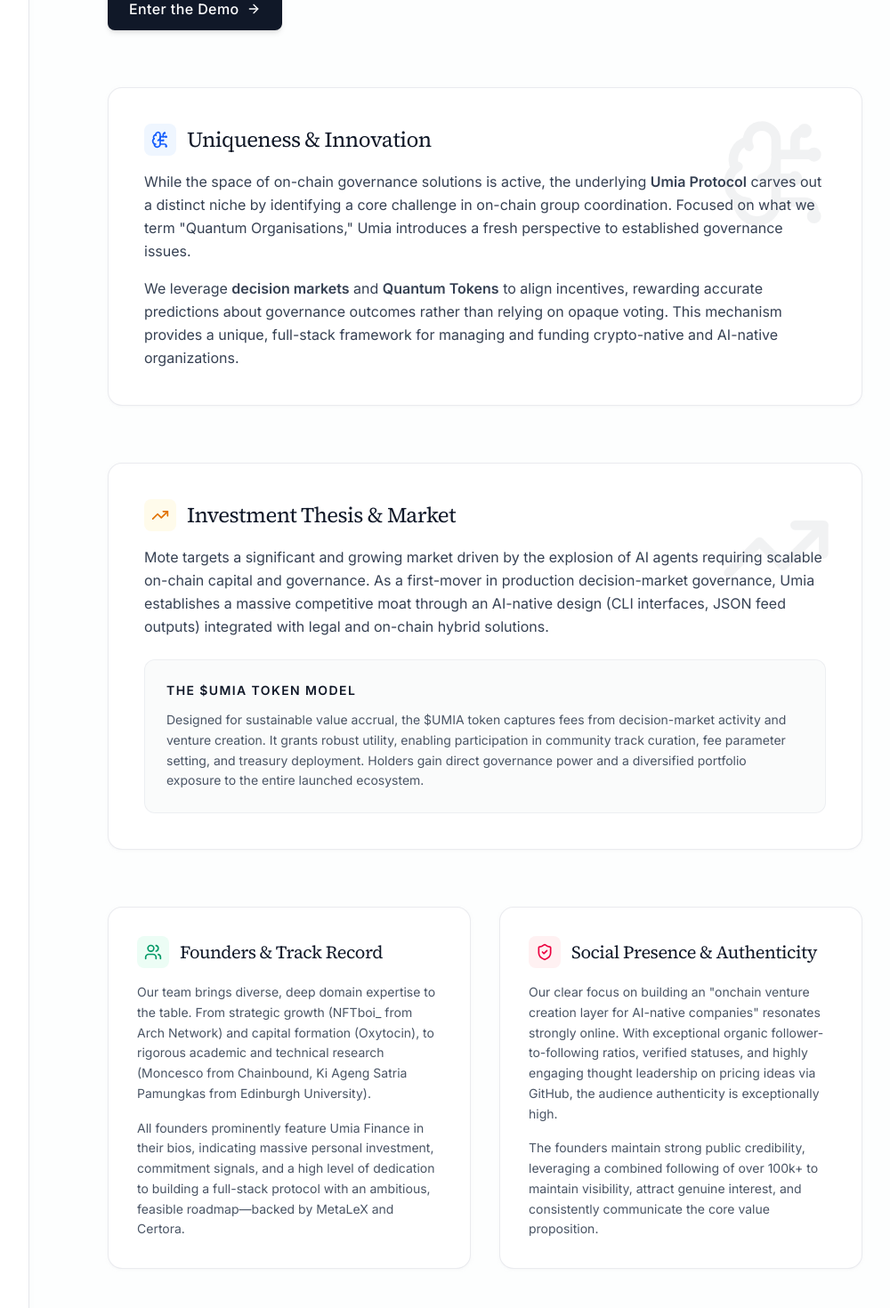
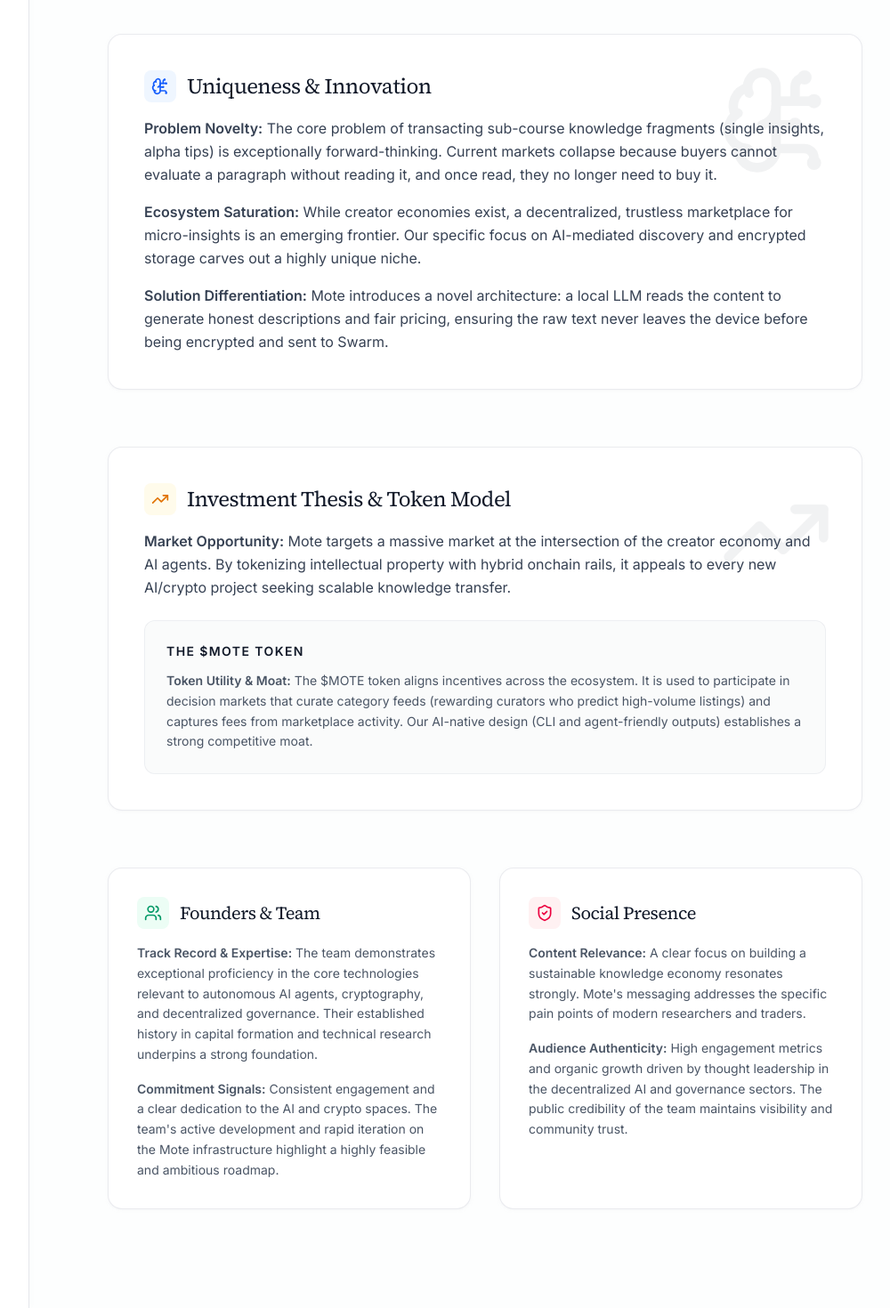
Before and after one commit to rainbowpuffpuff/mote-demo, a React (Vite) app in the folder mote/: page /about in a window 1280 px wide. Shown: the part 480-1950 px from the top of the page at 89% size, without its empty margins (223-1223 px from the left). Built offline with nearby package versions, Linux system fonts and the light colour scheme; no server answers.

Commit message:
Fix routing error and complete Category Page and Library updates

```diff
--- a/mote/src/components/About.tsx
+++ b/mote/src/components/About.tsx
@@ -6,7 +6,7 @@
     <div className="max-w-4xl mx-auto py-12 px-4 sm:px-6">
       <div className="mb-16">
         <h1 className="text-4xl sm:text-5xl font-serif tracking-tight text-gray-900 leading-tight mb-6">
-          The Marketplace for Insights, Powered by Umia Protocol
+          Mote: The Market for Insights
         </h1>
         <p className="text-xl text-gray-600 leading-relaxed max-w-3xl">
           Mote solves the "lemons problem" for knowledge. By combining local AI processing, encrypted decentralized storage, and decision markets, we allow humans and agents to buy and sell the smallest economically valuable units of insight without ever spoiling the alpha before purchase.
@@ -28,10 +28,13 @@
               <h2 className="text-2xl font-serif text-gray-900">Uniqueness & Innovation</h2>
             </div>
             <p className="text-gray-700 leading-relaxed mb-4">
-              While the space of on-chain governance solutions is active, the underlying <strong>Umia Protocol</strong> carves out a distinct niche by identifying a core challenge in on-chain group coordination. Focused on what we term "Quantum Organisations," Umia introduces a fresh perspective to established governance issues.
+              <strong>Problem Novelty:</strong> The core problem of transacting sub-course knowledge fragments (single insights, alpha tips) is exceptionally forward-thinking. Current markets collapse because buyers cannot evaluate a paragraph without reading it, and once read, they no longer need to buy it.
+            </p>
+            <p className="text-gray-700 leading-relaxed mb-4">
+              <strong>Ecosystem Saturation:</strong> While creator economies exist, a decentralized, trustless marketplace for micro-insights is an emerging frontier. Our specific focus on AI-mediated discovery and encrypted storage carves out a highly unique niche.
             </p>
             <p className="text-gray-700 leading-relaxed">
-              We leverage <strong>decision markets</strong> and <strong>Quantum Tokens</strong> to align incentives, rewarding accurate predictions about governance outcomes rather than relying on opaque voting. This mechanism provides a unique, full-stack framework for managing and funding crypto-native and AI-native organizations.
+              <strong>Solution Differentiation:</strong> Mote introduces a novel architecture: a local LLM reads the content to generate honest descriptions and fair pricing, ensuring the raw text never leaves the device before being encrypted and sent to Swarm.
             </p>
           </div>
         </section>
@@ -44,15 +47,15 @@
           <div className="relative z-10">
             <div className="flex items-center gap-3 mb-4">
               <span className="p-2 bg-amber-50 rounded-lg text-amber-600"><TrendingUp className="w-5 h-5" /></span>
-              <h2 className="text-2xl font-serif text-gray-900">Investment Thesis & Market</h2>
+              <h2 className="text-2xl font-serif text-gray-900">Investment Thesis & Token Model</h2>
             </div>
             <p className="text-gray-700 leading-relaxed mb-4">
-              Mote targets a significant and growing market driven by the explosion of AI agents requiring scalable on-chain capital and governance. As a first-mover in production decision-market governance, Umia establishes a massive competitive moat through an AI-native design (CLI interfaces, JSON feed outputs) integrated with legal and on-chain hybrid solutions.
+              <strong>Market Opportunity:</strong> Mote targets a massive market at the intersection of the creator economy and AI agents. By tokenizing intellectual property with hybrid onchain rails, it appeals to every new AI/crypto project seeking scalable knowledge transfer.
             </p>
             <div className="bg-gray-50/80 border border-gray-200/60 rounded-xl p-6 mt-6">
-              <h3 className="text-sm font-semibold uppercase tracking-widest text-gray-900 mb-3">The $UMIA Token Model</h3>
+              <h3 className="text-sm font-semibold uppercase tracking-widest text-gray-900 mb-3">The $MOTE Token</h3>
               <p className="text-sm text-gray-600 leading-relaxed">
-                Designed for sustainable value accrual, the $UMIA token captures fees from decision-market activity and venture creation. It grants robust utility, enabling participation in community track curation, fee parameter setting, and treasury deployment. Holders gain direct governance power and a diversified portfolio exposure to the entire launched ecosystem.
+                <strong>Token Utility & Moat:</strong> The $MOTE token aligns incentives across the ecosystem. It is used to participate in decision markets that curate category feeds (rewarding curators who predict high-volume listings) and captures fees from marketplace activity. Our AI-native design (CLI and agent-friendly outputs) establishes a strong competitive moat.
               </p>
             </div>
           </div>
@@ -63,13 +66,13 @@
           <section className="card-border rounded-2xl bg-white p-8">
             <div className="flex items-center gap-3 mb-4">
               <span className="p-2 bg-emerald-50 rounded-lg text-emerald-600"><Users className="w-5 h-5" /></span>
-              <h2 className="text-xl font-serif text-gray-900">Founders & Track Record</h2>
+              <h2 className="text-xl font-serif text-gray-900">Founders & Team</h2>
             </div>
             <p className="text-sm text-gray-600 leading-relaxed mb-4">
-              Our team brings diverse, deep domain expertise to the table. From strategic growth (NFTboi_ from Arch Network) and capital formation (Oxytocin), to rigorous academic and technical research (Moncesco from Chainbound, Ki Ageng Satria Pamungkas from Edinburgh University).
+              <strong>Track Record & Expertise:</strong> The team demonstrates exceptional proficiency in the core technologies relevant to autonomous AI agents, cryptography, and decentralized governance. Their established history in capital formation and technical research underpins a strong foundation.
             </p>
             <p className="text-sm text-gray-600 leading-relaxed">
-              All founders prominently feature Umia Finance in their bios, indicating massive personal investment, commitment signals, and a high level of dedication to building a full-stack protocol with an ambitious, feasible roadmap—backed by MetaLeX and Certora.
+              <strong>Commitment Signals:</strong> Consistent engagement and a clear dedication to the AI and crypto spaces. The team's active development and rapid iteration on the Mote infrastructure highlight a highly feasible and ambitious roadmap.
             </p>
           </section>
 
@@ -77,13 +80,13 @@
           <section className="card-border rounded-2xl bg-white p-8">
             <div className="flex items-center gap-3 mb-4">
               <span className="p-2 bg-rose-50 rounded-lg text-rose-600"><ShieldCheck className="w-5 h-5" /></span>
-              <h2 className="text-xl font-serif text-gray-900">Social Presence & Authenticity</h2>
+              <h2 className="text-xl font-serif text-gray-900">Social Presence</h2>
             </div>
             <p className="text-sm text-gray-600 leading-relaxed mb-4">
-              Our clear focus on building an "onchain venture creation layer for AI-native companies" resonates strongly online. With exceptional organic follower-to-following ratios, verified statuses, and highly engaging thought leadership on pricing ideas via GitHub, the audience authenticity is exceptionally high.
+              <strong>Content Relevance:</strong> A clear focus on building a sustainable knowledge economy resonates strongly. Mote's messaging addresses the specific pain points of modern researchers and traders.
             </p>
             <p className="text-sm text-gray-600 leading-relaxed">
-              The founders maintain strong public credibility, leveraging a combined following of over 100k+ to maintain visibility, attract genuine interest, and consistently communicate the core value proposition.
+              <strong>Audience Authenticity:</strong> High engagement metrics and organic growth driven by thought leadership in the decentralized AI and governance sectors. The public credibility of the team maintains visibility and community trust.
             </p>
           </section>
         </div>
--- /dev/null
+++ b/mote/src/components/CategoryPage.tsx
@@ -0,0 +1,51 @@
+import { useParams, Link } from 'react-router-dom';
+import { useStore } from '../store/useStore';
+
+export function CategoryPage() {
+  const { category } = useParams();
+  const listings = useStore((state) => state.listings);
+
+  const formattedCategory = category?.replace(/-/g, ' ').replace(/\b\w/g, l => l.toUpperCase());
+  const categoryListings = listings.filter(
+    l => l.category.toLowerCase() === formattedCategory?.toLowerCase()
+  );
+
+  return (
+    <div className="max-w-5xl mx-auto py-8">
+      <div className="mb-8 flex justify-between items-center">
+        <div>
+          <Link to="/market" className="text-[13px] font-medium text-gray-400 hover:text-gray-900 transition-colors uppercase tracking-widest flex items-center gap-2 mb-4">
+            <span>&larr;</span> Back to Market
+          </Link>
+          <h1 className="text-4xl font-serif tracking-tight text-gray-900">{formattedCategory}</h1>
+          <p className="text-gray-500 mt-2">Active listings in this category.</p>
+        </div>
+      </div>
+
+      {categoryListings.length === 0 ? (
+        <div className="text-center py-24 border border-dashed border-gray-300 rounded-xl">
+          <p className="text-gray-500">No active listings in this category yet.</p>
+        </div>
+      ) : (
+        <div className="grid grid-cols-1 md:grid-cols-2 lg:grid-cols-3 gap-6">
+          {categoryListings.map((listing) => (
+            <Link key={listing.id} to={`/market/listing/${listing.id}`} className="card-border p-6 rounded-xl bg-white block group flex flex-col h-full">
+              <div className="mb-4 flex-1">
+                <h3 className="font-serif text-lg text-gray-900 group-hover:text-gray-600 transition-colors mb-2 leading-tight">
+                  "{listing.description.slice(0, 80)}..."
+                </h3>
+                <span className="text-[11px] font-medium tracking-wide uppercase text-amber-800 bg-amber-50 px-2 py-0.5 rounded-sm border border-amber-100/50">
+                  {listing.category}
+                </span>
+              </div>
+              <div className="pt-4 border-t border-gray-100 flex items-center justify-between mt-auto">
+                <div className="text-[11px] text-gray-500 font-mono truncate max-w-[100px]">{listing.seller}</div>
+                <div className="text-lg font-serif text-gray-900">${listing.price}</div>
+              </div>
+            </Link>
+          ))}
+        </div>
+      )}
+    </div>
+  );
+}
--- a/mote/src/components/Library.tsx
+++ b/mote/src/components/Library.tsx
@@ -1,18 +1,22 @@
 import { Link } from 'react-router-dom';
 import { useStore } from '../store/useStore';
-import { Unlock } from 'lucide-react';
+import { Unlock, PenTool } from 'lucide-react';
 
 export function Library() {
   const purchasedListingsIds = useStore((state) => state.purchasedListings);
   const listings = useStore((state) => state.listings);
+  const fragments = useStore((state) => state.fragments);
 
   const purchasedListings = purchasedListingsIds.map(id => listings.find(l => l.id === id)).filter(Boolean);
+  const authoredFragments = fragments;
 
-  if (purchasedListings.length === 0) {
+  const hasContent = purchasedListings.length > 0 || authoredFragments.length > 0;
+
+  if (!hasContent) {
     return (
       <div className="max-w-4xl mx-auto text-center py-24">
         <h1 className="text-2xl font-serif mb-4">Your Library</h1>
-        <p className="text-gray-500">You haven't purchased any knowledge fragments yet.</p>
+        <p className="text-gray-500">You don't have any knowledge fragments yet.</p>
         <Link to="/market" className="inline-block mt-6 px-6 py-2 bg-gray-900 text-white rounded hover:bg-gray-800">
           Browse Marketplace
         </Link>
@@ -23,9 +27,13 @@
   return (
     <div className="max-w-4xl mx-auto py-8">
       <div className="mb-12">
-        <h1 className="text-4xl font-serif tracking-tight text-gray-900">Bo's Library</h1>
-        <p className="text-gray-500 mt-2">Your purchased and decrypted insight fragments.</p>
+        <h1 className="text-4xl font-serif tracking-tight text-gray-900">Library</h1>
+        <p className="text-gray-500 mt-2">Your authored and purchased insight fragments.</p>
       </div>
+
+      {purchasedListings.length > 0 && (
+        <div className="mb-12">
+          <h2 className="text-2xl font-serif text-gray-900 mb-6">Purchased Insights</h2>
           <div className="grid grid-cols-1 md:grid-cols-2 gap-6">
             {purchasedListings.map((listing) => (
               <Link key={listing?.id} to={`/library/${listing?.id}`} className="card-border p-6 rounded-xl bg-white block group">
@@ -48,5 +56,34 @@
             ))}
           </div>
         </div>
+      )}
+
+      {authoredFragments.length > 0 && (
+        <div>
+          <h2 className="text-2xl font-serif text-gray-900 mb-6">Authored Fragments</h2>
+          <div className="grid grid-cols-1 md:grid-cols-2 gap-6">
+            {authoredFragments.map((fragment) => (
+              <Link key={fragment.id} to={fragment.status === 'Draft' ? `/vault/edit/${fragment.id}` : '#'} className="card-border p-6 rounded-xl bg-white block group">
+                <div className="flex justify-between items-start mb-4">
+                  <h3 className="font-serif text-xl text-gray-900 group-hover:text-gray-600 transition-colors">{fragment.title}</h3>
+                  <span className="text-[11px] font-medium tracking-wide uppercase text-blue-800 bg-blue-50 px-2.5 py-1 rounded-sm border border-blue-100/50 flex items-center gap-1.5 shrink-0">
+                    <PenTool className="w-3 h-3" />
+                    Authored
+                  </span>
+                </div>
+                <p className="text-[13px] text-gray-600 mb-6 font-medium">
+                  Status: {fragment.status}
+                </p>
+                <div className="pt-4 border-t border-gray-100 flex items-center justify-between">
+                  <p className="text-[11px] font-medium text-gray-400 uppercase tracking-widest">
+                    {new Date(fragment.createdAt).toLocaleDateString()}
+                  </p>
+                </div>
+              </Link>
+            ))}
+          </div>
+        </div>
+      )}
+    </div>
   );
 }
--- a/mote/src/main.tsx
+++ b/mote/src/main.tsx
@@ -6,6 +6,7 @@
 import { FragmentEditor } from './components/FragmentEditor';
 import { FragmentPublish } from './components/FragmentPublish';
 import { Market } from './components/Market';
+import { CategoryPage } from './components/CategoryPage';
 import { DecisionMarket } from './components/DecisionMarket';
 import { ListingDetail } from './components/ListingDetail';
 import { Library } from './components/Library';
@@ -26,7 +27,7 @@
           <Route path="vault/edit/:id" element={<FragmentEditor />} />
           <Route path="vault/publish/:id" element={<FragmentPublish />} />
           <Route path="market" element={<Market />} />
-          <Route path="market/:category" element={<div>Category Page</div>} />
+          <Route path="market/:category" element={<CategoryPage />} />
           <Route path="market/listing/:id" element={<ListingDetail />} />
           <Route path="library" element={<Library />} />
           <Route path="library/:id" element={<LibraryDetail />} />
@@ -35,7 +36,6 @@
           <Route path="agent" element={<AgentFeed />} />
         </Route>
       </Routes>
-
     </BrowserRouter>
   </StrictMode>
 );
```
Lines whose indentation alone changed are shown as unchanged.
